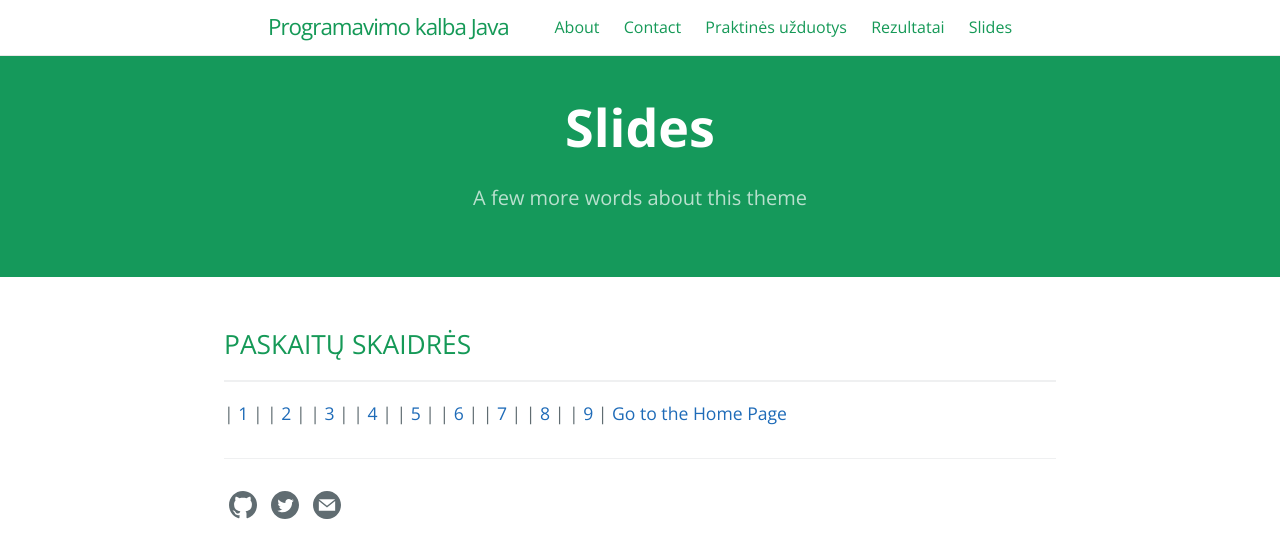
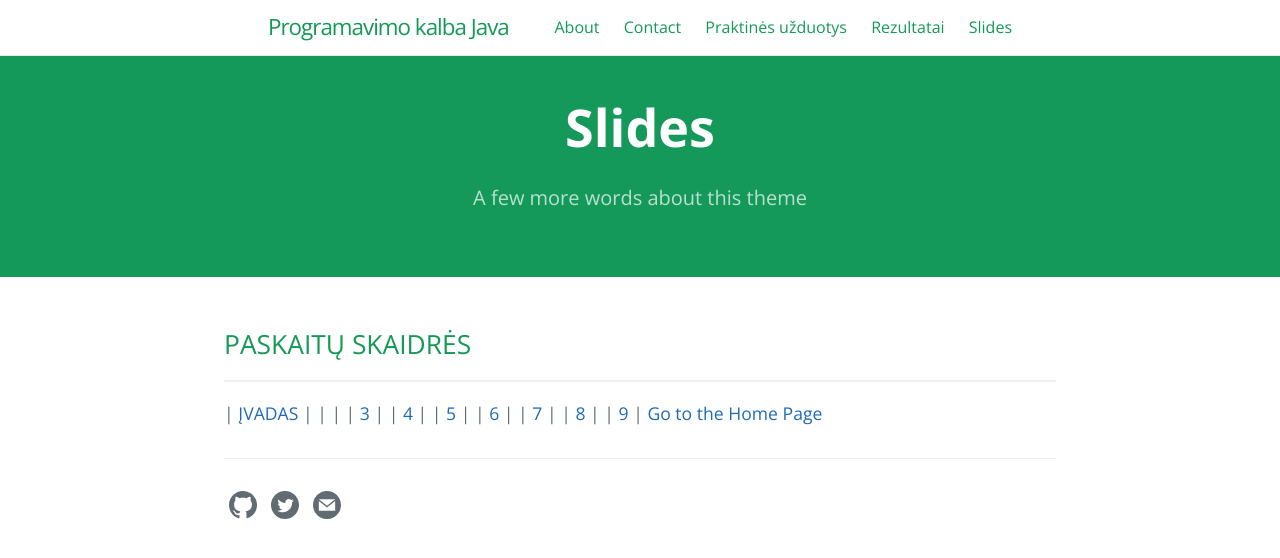
Before and after one commit to eif-courses/Java-Lecture-Notes, a Jekyll site: the page built from slides.md, in a window 1280 px wide. Shown: the top 558 px of the page. Built offline with Jekyll 4.4.1, drawn with Linux system fonts in a browser that asks for light colours.

Commit message:
Update slides.md

```diff
--- a/slides.md
+++ b/slides.md
@@ -7,8 +7,8 @@ published: true
 ---
 ## PASKAITŲ SKAIDRĖS
 ___
-| [1](https://www.w3schools.com/html/html_tables.asp) |
-| [2](https://www.w3schools.com/html/html_tables.asp) |
+| [ĮVADAS](https://www.w3schools.com/html/html_tables.asp) |
+| [](https://www.w3schools.com/html/html_tables.asp) |
 | [3](https://www.w3schools.com/html/html_tables.asp) |
 | [4](https://www.w3schools.com/html/html_tables.asp) |
 | [5](https://www.w3schools.com/html/html_tables.asp) |
```
